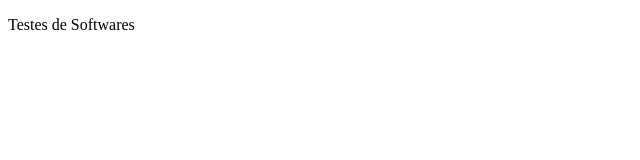
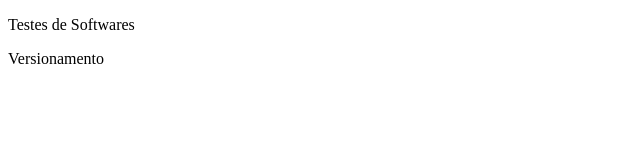
Before and after one commit to KelvinLazzaris/Aula-de-testes-de-softwares, a plain HTML site: page index.html in a window 1280 px wide. Shown: the full height of the page, 0-640 px from the left. Drawn offline with Linux system fonts and the light colour scheme.

Commit message:
Adicionado um novo parágrafo

```diff
--- a/index.html
+++ b/index.html
@@ -7,5 +7,6 @@
 </head>
 <body>
     <p>Testes de Softwares</p>
+    <p>Versionamento</p>
 </body>
 </html>
```
